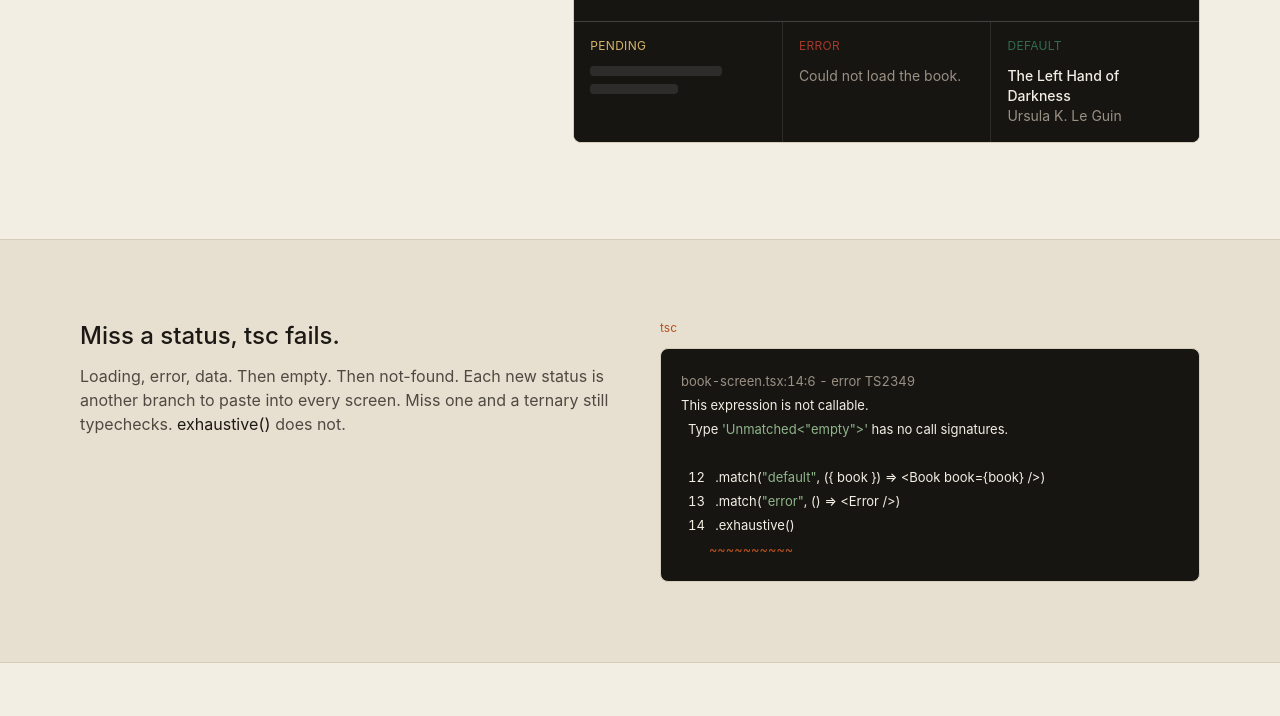
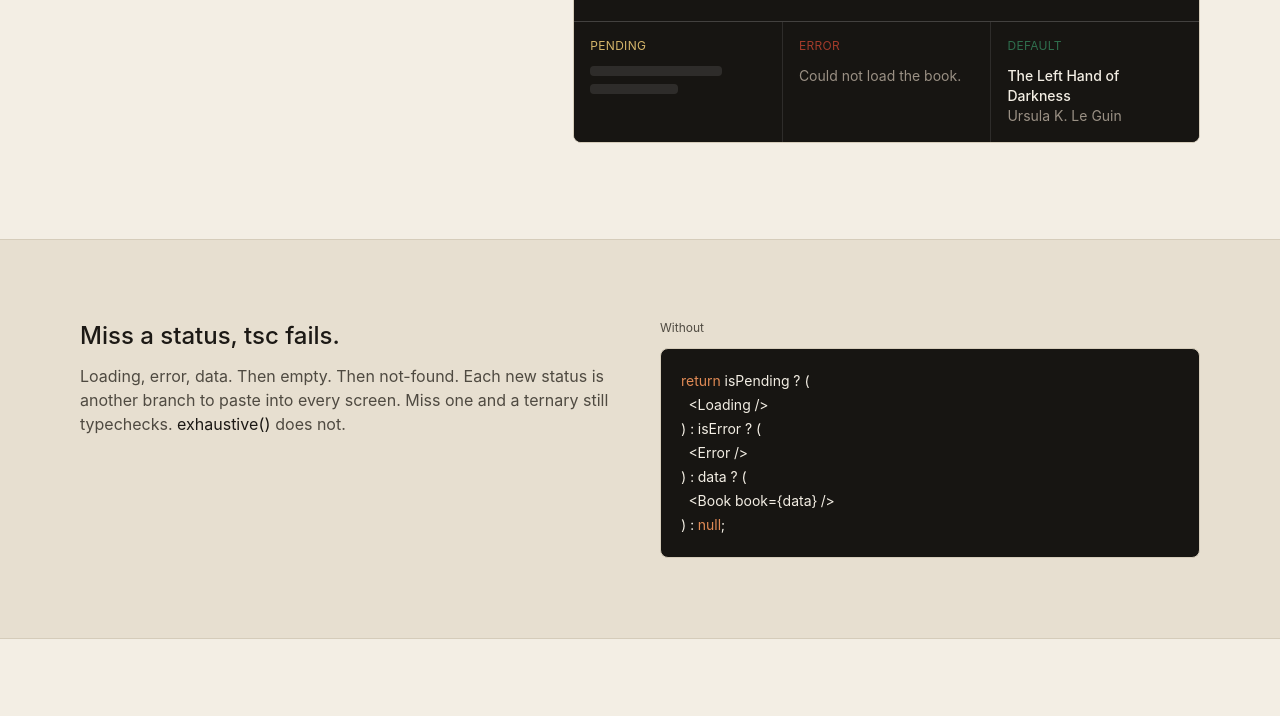
Before and after one commit to BearStudio/ui-state, an Astro site in the folder apps/landing/: page / in a window 1280 px wide. Shown: the part 514-1230 px from the top of the page. Built offline with nearby package versions, Linux system fonts and the light colour scheme; Astro itself is replaced by a stand-in of ours.

Commit message:
feat(landing): without column as nested ternaries

```diff
--- a/apps/landing/src/components/NestedTernary.astro
+++ b/apps/landing/src/components/NestedTernary.astro
@@ -1,19 +1,18 @@
 ---
-// The sell: exhaustive() is a type error until every status is matched.
+// Painful alternative: nested ternaries still typecheck when empty is missing.
 ---
 
 <figure>
-  <figcaption class="mb-3 font-mono text-xs text-accent">
-    tsc
+  <figcaption class="mb-3 font-mono text-xs text-ink-soft">
+    Without
   </figcaption>
   <pre
-    class="overflow-x-auto rounded-lg border border-line bg-code p-5 font-mono text-[13px] leading-6 text-paper"
-  ><code><span class="text-code-muted">book-screen.tsx:14:6 - error TS2349</span>
-This expression is not callable.
-  Type <span class="text-code-str">'Unmatched&lt;"empty"&gt;'</span> has no call signatures.
-
-  12   .match(<span class="text-code-str">"default"</span>, (&#123; book &#125;) =&gt; &lt;Book book=&#123;book&#125; /&gt;)
-  13   .match(<span class="text-code-str">"error"</span>, () =&gt; &lt;Error /&gt;)
-  14   .exhaustive()
-        <span class="text-accent">~~~~~~~~~~</span></code></pre>
+    class="overflow-x-auto rounded-lg border border-line bg-code p-5 font-mono text-[13px] leading-6 text-paper sm:text-sm"
+  ><code><span class="text-code-kw">return</span> isPending ? (
+  &lt;Loading /&gt;
+) : isError ? (
+  &lt;Error /&gt;
+) : data ? (
+  &lt;Book book=&#123;data&#125; /&gt;
+) : <span class="text-code-kw">null</span>;</code></pre>
 </figure>
```
